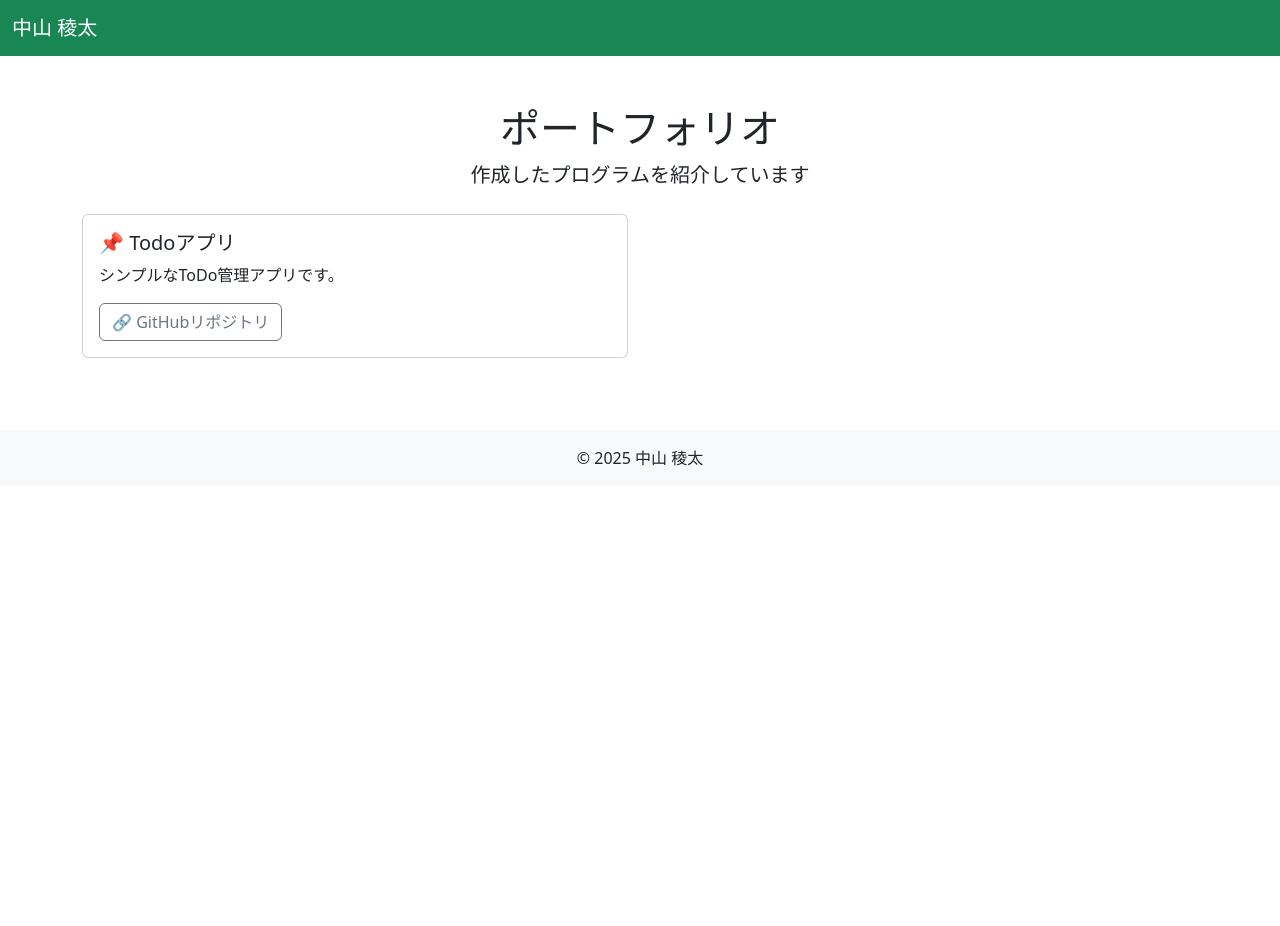
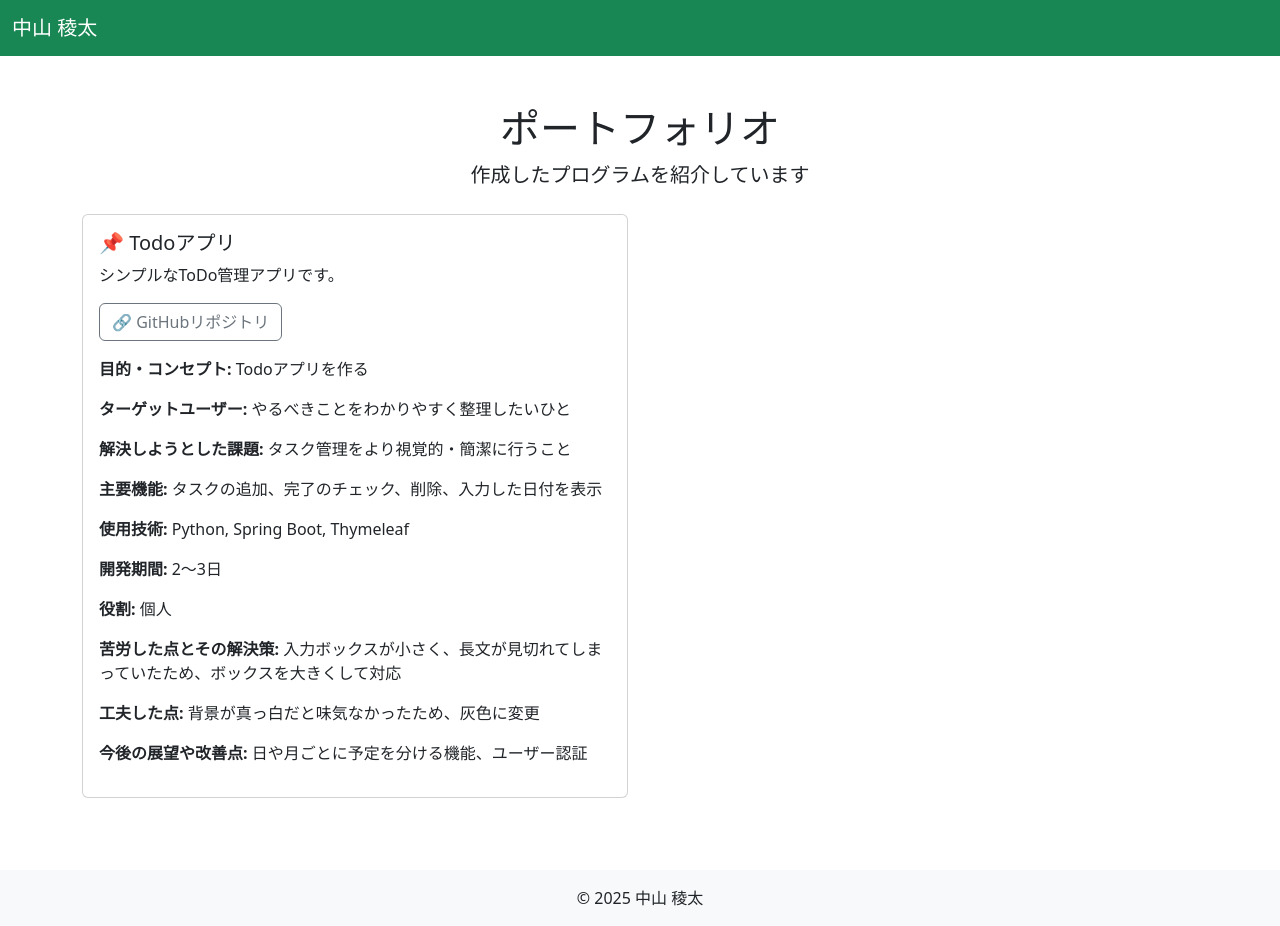
Before and after one commit to ryo-ta-n/nryouta.github.io, a plain HTML site: page index.html in a window 1280 px wide. Before the commit the page ends 800 px from the top, so only its background shows below. Drawn offline with nearby package versions, Linux system fonts and the light colour scheme.

Commit message:
Update index.html

```diff
--- a/index.html
+++ b/index.html
@@ -29,6 +29,18 @@
             <h5 class="card-title">📌 Todoアプリ</h5>
             <p class="card-text">シンプルなToDo管理アプリです。</p>
             <a href="https://github.com/ryo-ta-n/todo_app" class="btn btn-outline-secondary" target="_blank">🔗 GitHubリポジトリ</a>
+            <div class="mt-3">
+              <p><strong>目的・コンセプト:</strong> Todoアプリを作る</p>
+              <p><strong>ターゲットユーザー:</strong> やるべきことをわかりやすく整理したいひと</p>
+              <p><strong>解決しようとした課題:</strong> タスク管理をより視覚的・簡潔に行うこと</p>
+              <p><strong>主要機能:</strong> タスクの追加、完了のチェック、削除、入力した日付を表示</p>
+              <p><strong>使用技術:</strong> Python, Spring Boot, Thymeleaf</p>
+              <p><strong>開発期間:</strong> 2〜3日</p>
+              <p><strong>役割:</strong> 個人</p>
+              <p><strong>苦労した点とその解決策:</strong> 入力ボックスが小さく、長文が見切れてしまっていたため、ボックスを大きくして対応</p>
+              <p><strong>工夫した点:</strong> 背景が真っ白だと味気なかったため、灰色に変更</p>
+              <p><strong>今後の展望や改善点:</strong> 日や月ごとに予定を分ける機能、ユーザー認証</p>
+            </div>
           </div>
         </div>
       </div>
```
